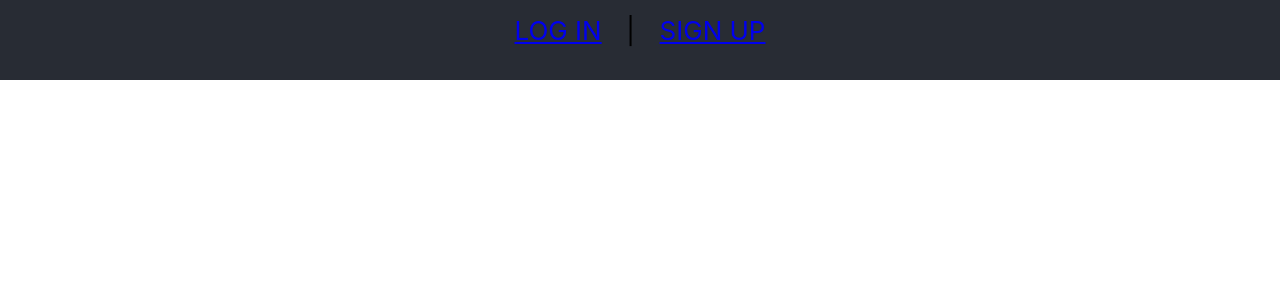
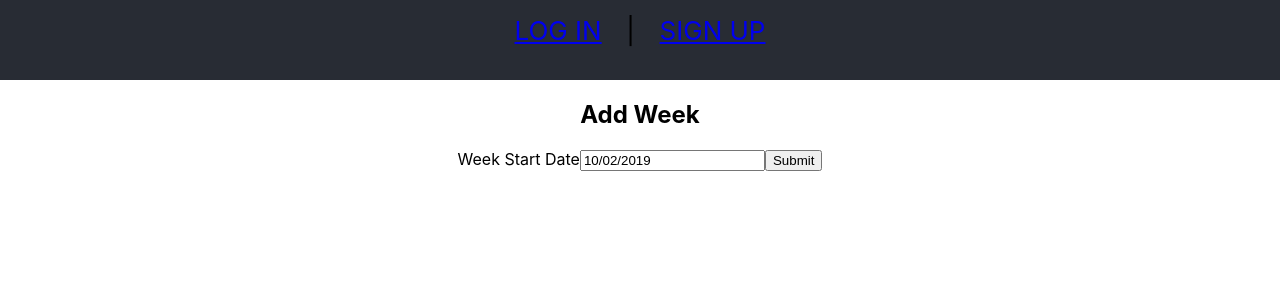
Before and after one commit to ManliestBen/meal-planner, a React (Create React App) app: page /addweek in a window 1280 px wide. Shown: the top 300 px of the page. Built offline with nearby package versions, Linux system fonts and the light colour scheme.

Commit message:
add date picker

```diff
--- a/models/user.js
+++ b/models/user.js
@@ -10,6 +10,7 @@ const userSchema = new mongoose.Schema({
     name: String,
     email: {type: String, required: true, unique: true},
     password: String,
+    weeks: [{type: mongoose.Schema.Types.ObjectId, ref: 'Week'}]
 
 }, {
     timestamps: true
--- a/package.json
+++ b/package.json
@@ -15,6 +15,7 @@
     "mongoose": "^5.7.3",
     "morgan": "^1.9.1",
     "react": "^16.10.1",
+    "react-datepicker": "^2.9.6",
     "react-dom": "^16.10.1",
     "react-router-dom": "^5.1.2",
     "react-scripts": "3.1.2",
--- a/routes/api/edamam.js
+++ b/routes/api/weeks.js
@@ -1,5 +1,6 @@
 var express = require('express');
 var router = express.Router();
+var weeksCtrl = require('../../controllers/weeks');
 
-
+router.post('/', weeksCtrl.create);
 module.exports = router;
--- a/server.js
+++ b/server.js
@@ -7,7 +7,7 @@ require('dotenv').config()
 
 require('./config/database');
 
-var edamamRouter = require('./routes/api/edamam');
+var weeksRouter = require('./routes/api/weeks');
 
 
 app.use(logger('dev'));
@@ -16,8 +16,8 @@ app.use(favicon(path.join(__dirname, 'build', 'favicon.ico')));
 app.use(express.static(path.join(__dirname, 'build')));
 
 
-// api route for Edamam
-app.use('/api/edamam', edamamRouter);
+
+app.use('/api/weeks', weeksRouter);
 app.use('/api/users', require('./routes/api/users'));
 
 // PROTECTED ROUTES GO BENEATH
--- a/src/App.js
+++ b/src/App.js
@@ -1,6 +1,6 @@
 import React, { Component } from 'react';
 import { Route, Link, NavLink, Switch, Redirect } from 'react-router-dom';
-import * as edamamAPI from '../src/services/edamam-api';
+import * as weekAPI from './services/weeks-api';
 import logo from './logo.svg';
 import './App.css';
 import { read } from 'fs';
@@ -13,6 +13,7 @@ import SignupPage from './pages/SignupPage/SignupPage';
 import userService from '../src/utils/userService';
 import NavBar from '../src/components/NavBar/NavBar';
 import { getRecipes } from './services/edamam-api';
+import AddWeekPage from '../src/pages/AddWeekPage/AddWeekPage';
 
 class App extends Component {
   state = {
@@ -25,8 +26,16 @@ class App extends Component {
         to: 52}
     ],
     apiInfo: [],
-    user: userService.getUser()
+    user: userService.getUser(),
+    weeks: []
 
+  }
+
+  handleAddWeek = async newWeekData => {
+    const newWeek = await weekAPI.create(newWeekData);
+    this.setState(state => ({
+      weeks: [...state.weeks, newWeek]
+    }), () => this.props.history.push('/'));
   }
 
   handleLogout = () => {
@@ -96,11 +105,16 @@ class App extends Component {
             <WeekView
               apiInfo={this.state.apiInfo}
               recipeSearch={this.state.recipeSearch}
-
+              handleAddWeek={this.handleAddWeek}
             />
           }/>
           <Route path='/shoppinglist' render={() =>
             <ShoppingList />
+          }/>
+          <Route path='/addweek' render={() =>
+            <AddWeekPage
+            handleAddWeek={this.handleAddWeek}
+            />
           }/>
         </Switch>
         <h1></h1>
--- /dev/null
+++ b/src/pages/AddWeekPage/AddWeekPage.jsx
@@ -0,0 +1,62 @@
+import React, {Component} from 'react';
+import DatePicker from 'react-datepicker';
+import 'react-datepicker/dist/react-datepicker.css';
+
+class AddWeekPage extends Component {
+    state = {
+        invalidForm: true,
+        formData: {
+            startDate: new Date().toLocaleString()
+        },
+        startDay: new Date()
+    }
+
+    formRef = React.createRef();
+
+    handleSubmit = e => {
+        e.preventDefault();
+        this.props.handleAddWeek(this.state.formData);
+    };
+    handleChg = date => {
+        this.setState({
+            startDay: date
+        })
+    }
+    handleChange = e => {
+        const formData = {...this.state.formData, [e.target.name]: e.target.value};
+        this.setState({
+            formData,
+            invalidForm: !this.formRef.current.checkValidity()
+        });
+    };
+
+    render() {
+        return (
+            <>
+                <h2>Add Week</h2>
+                <form ref={this.formRef} onSubmit={this.handleSubmit}>
+                    <div className='form-group'>
+                        <label>Week Start Date</label>
+                        <DatePicker
+                            selected={this.state.startDay}
+                            onChange={this.handleChg}
+                        />
+                        {/* <input
+                            className='form-control'
+                            name='startDate'
+                            value={this.state.formData.startDate}
+                            onChange={this.handleChange}
+                            required
+                        /> */}
+                        <button type='submit'>Submit</button>
+                    </div>
+                </form>
+            </>
+        )
+    }
+}
+
+
+
+
+export default AddWeekPage;
--- /dev/null
+++ b/src/services/weeks-api.js
@@ -0,0 +1,9 @@
+const BASE_URL = '/api/weeks';
+
+export function create(week) {
+    return fetch(BASE_URL, {
+        method: 'POST',
+        headers: {'content-type': 'application/json'},
+        body: JSON.stringify(week)
+    }).then(res => res.json());
+}
```
Also changed, not shown: controllers/weeks.js (added, +10 -0 lines), models/week.js (+3 -4 lines), 1 other file (tests, documents, lock files or other folders).
